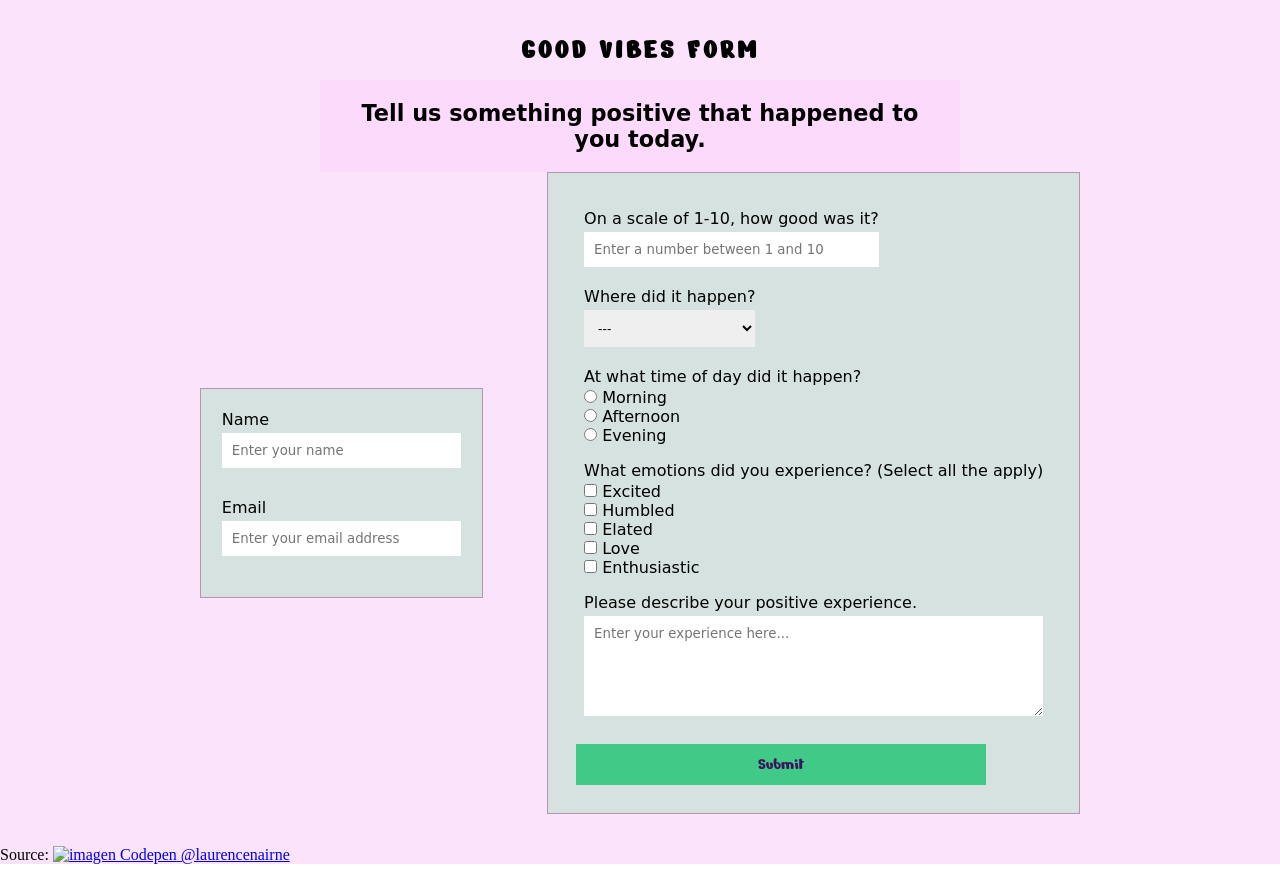
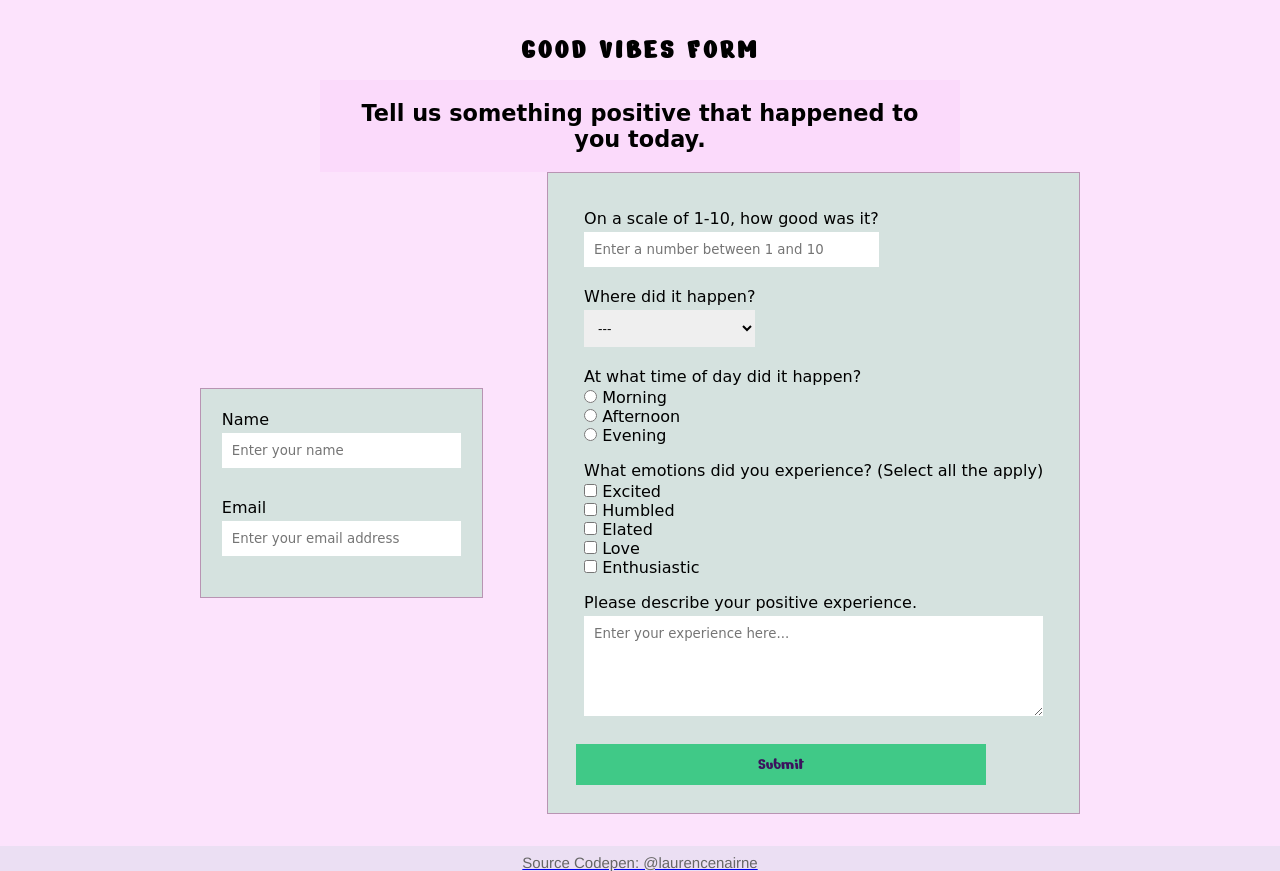
Before and after one commit to jnataliaramirez/basic-form, a plain HTML site: page index.html in a window 1280 px wide. Drawn offline with Linux system fonts and the light colour scheme; a web font is replaced by a local one.

Commit message:
Se arreglo el footer y se quitaron los espacios en blanco en styles.css

```diff
--- a/index.html
+++ b/index.html
@@ -160,14 +160,11 @@
 
 </form>
 
-
-
 <footer>
-    <div>
-        <span> Source: </span>
-        <a href="https://codepen.io/laurencenairne ">
-            <img src=""" alt="imagen Codepen">
-            <span>@laurencenairne</span>
+    <div class="container-footer">
+             <a href="https://codepen.io/laurencenairne" target="blank">
+            <p>Source <span>Codepen: @laurencenairne</span>
+            </p>
         </a>
     </div>
 </footer>
--- a/styles.css
+++ b/styles.css
@@ -29,7 +29,6 @@ label ::placeholder, #message {
     width: 100%;
 }
 
-
 .container-all{
     background-color: hsl(300, 80%, 94%);
     padding-top: 2rem;
@@ -40,7 +39,6 @@ label ::placeholder, #message {
     justify-content: center;
 }
 
-
 .container-phrase {
     flex: (1 1 auto);
     border: 0 solid hsl(307, 20%, 65%);
@@ -50,7 +48,6 @@ label ::placeholder, #message {
     width: 40rem;
 }
 
-
 .container-form {
     font-family: 'Sniglet', cursive;
     display: flex;
@@ -59,7 +56,6 @@ label ::placeholder, #message {
     align-items: center;
     padding-top: 1.25rem ;
 }
-
 
 .container-data {
     padding: 1em;
@@ -99,13 +95,10 @@ input:focus, #whereDidItHappen:focus, textarea:focus  {
     border: 0.125rem solid hsl(177, 54%, 63%);
 }
 
-
-
 .data {
     padding: 2%;
     background-color: hsl(167, 19%, 86%);
 }
-
 
 .data-form, .checkbox, .container-time, .container-emotion, .container-textarea {
     padding: 0.5rem;
@@ -161,21 +154,27 @@ input[type="submit"]:active {
     border: 0.125rem solid hsl(160, 21%, 11%);
 }
 
-
 .container-input{
     display: flex;
     justify-content: center;
     align-items: center;
 }
 
+footer {
+    background-color: hsla(167, 40%, 58%, 0.11);
+}
 
+footer .container-footer {
+    display: flex;
+    justify-content: center;
+    align-items: center ;
+}
 
-.footer {
-    height:1rem;
-    line-height:3.125rem;
-    background-color: hsl(300, 80%, 94%);
-    color:white;
-    text-align:center;
-    position:absolute;
-    width:100%;
+footer p {
+    font-family: 'Montserrat',Helvetica,Arial,Lucida,sans-serif;
+    color: #666;
+    margin-top: 8px;
+    flex-direction: column;
+    font-size: 15px;
+    font-weight: 500;
 }
```
